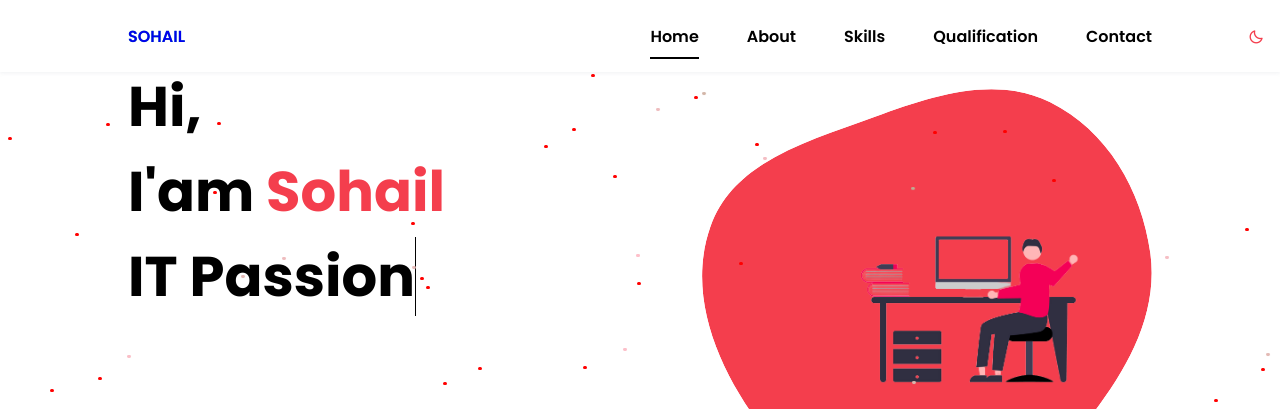
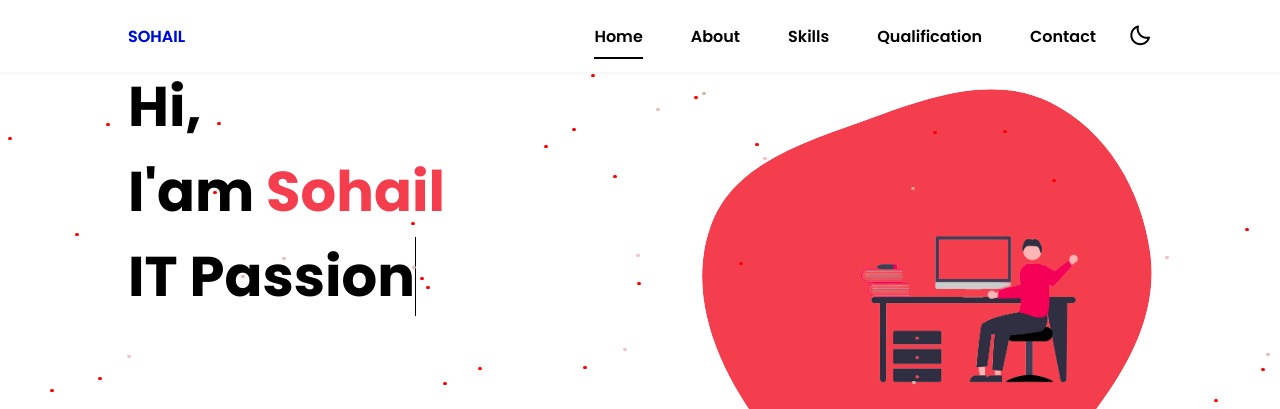
Before and after one commit to liahos2345/Website, a plain HTML site: page index.html in a window 1280 px wide. Shown: the top 409 px of the page. Drawn offline with nearby package versions, Linux system fonts and the light colour scheme.

Commit message:
Update styles.css
NAv changes

```diff
--- a/assets/css/styles.css
+++ b/assets/css/styles.css
@@ -313,31 +313,27 @@ body.dark-theme{
 
 
 
+#theme-button {
+  display: block;
+  margin: 2rem auto 0 auto;
+  font-size: 1.5rem;
+  color: black;
+  cursor: pointer;
+  transition: color 0.3s;
+}
 
+/* On desktop, move moon icon inline with nav */
+@media screen and (min-width: 768px) {
+  .nav__menu {
+    display: flex !important;
+    align-items: center;
+  }
+  #theme-button {
+    margin: 0 0 0 2rem;
+    position: left;
+    font-size: 1.5rem;
 
-
-
-
-
-
-
-
-
-
-
-
-
-
-
-
-
-#theme-button{
-  position: absolute;
-  right: 1rem;
-  top: 1.8rem;
-  color: var(--first-color);
-  font-size: 1rem;
-  cursor: pointer;
+  }
 }
 
 /*===== HOME =====*/
@@ -1308,3 +1304,12 @@ body.dark-theme .work__card .work__title,
 body.dark-theme .work__card .work__desc {
   color: #fff !important;
 }
+
+@media screen and (max-width: 767px) {
+  .qualification {
+    background-image: none !important;
+  }
+  .qua {
+    background-image: none !important;
+  }
+}
```
